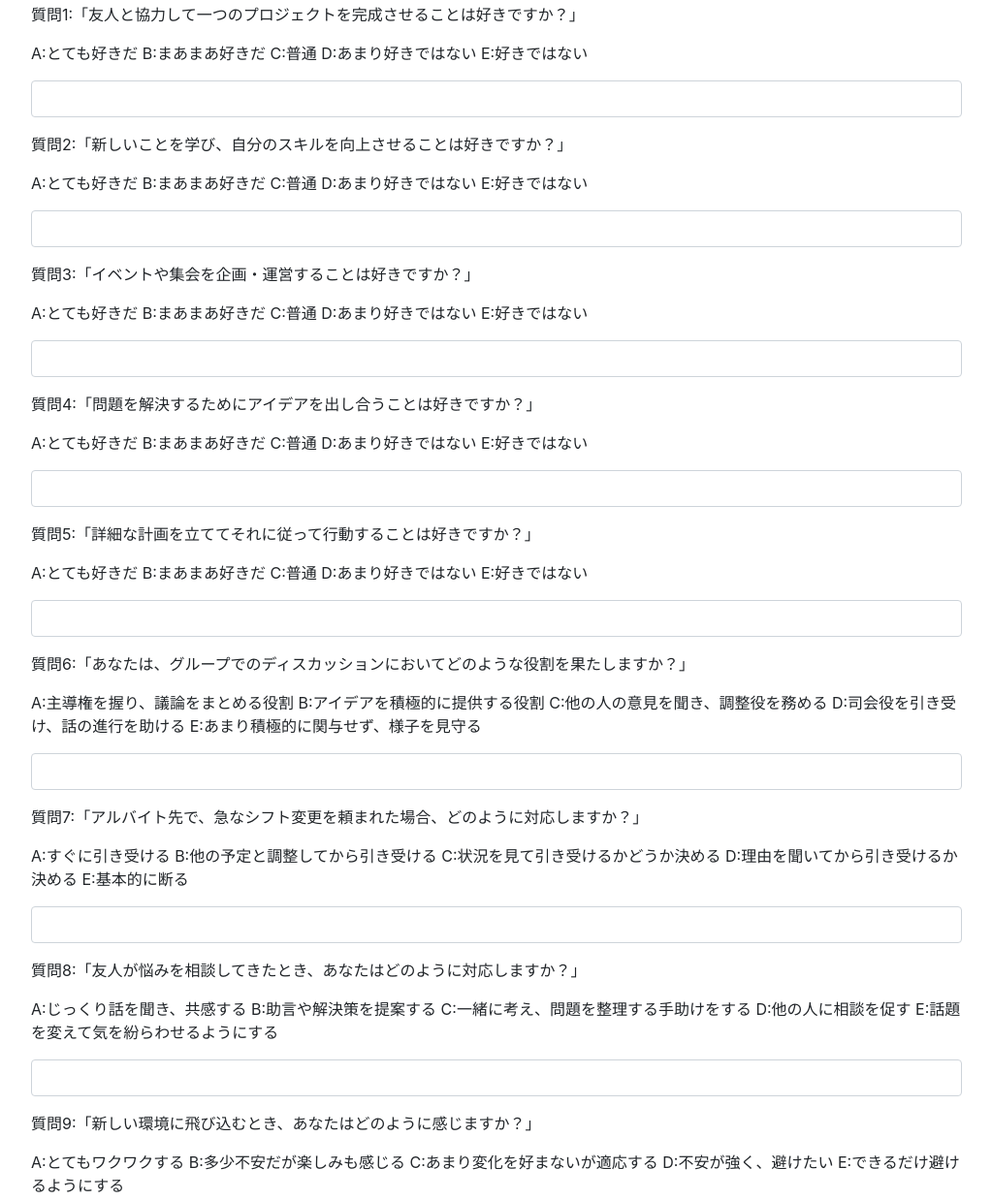
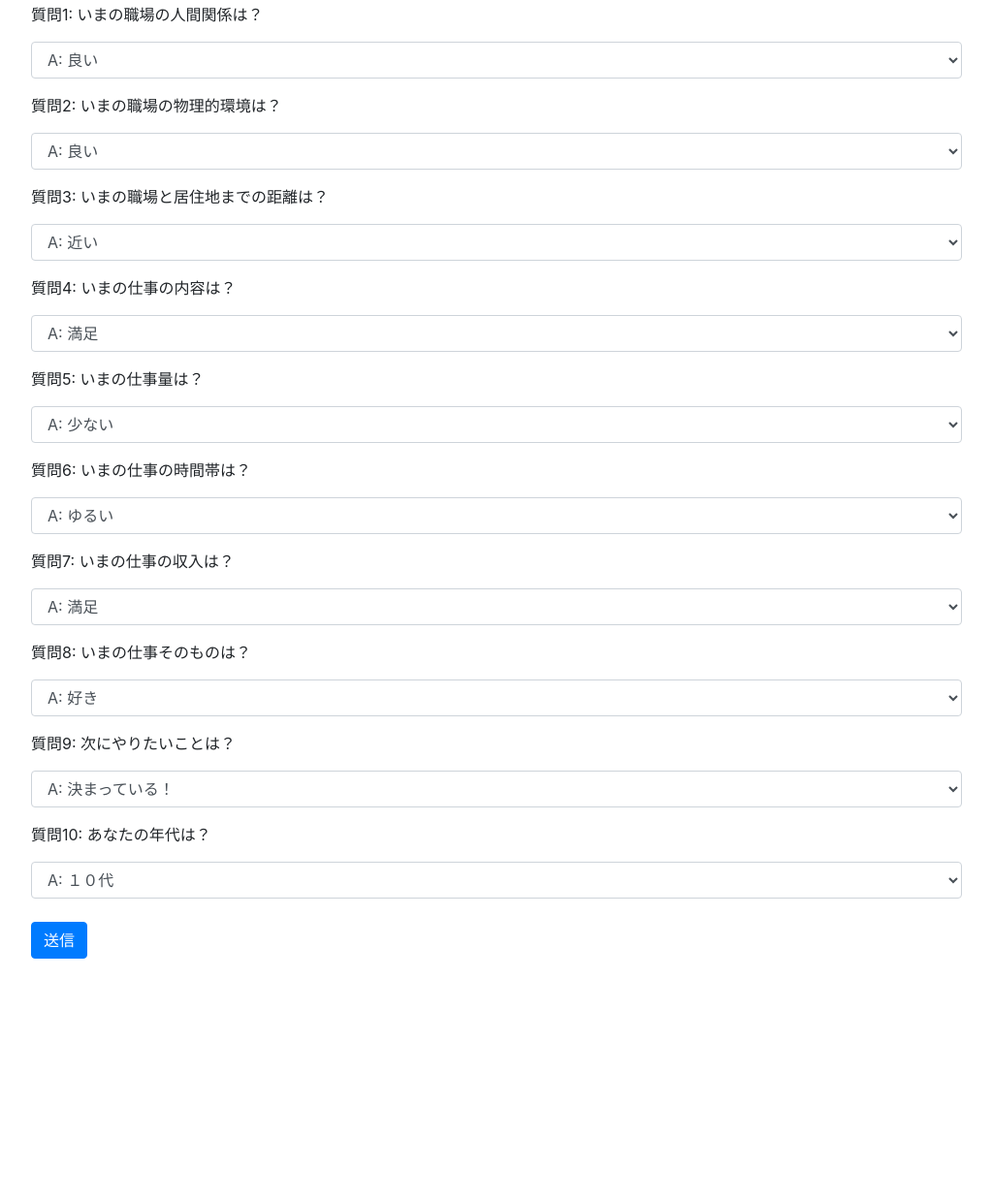
Before and after one commit to Amplil/resignation_resignation, a plain HTML site: page index.html in a window 1280 px wide. Shown: the part 107-1345 px from the top of the page at 97% size, without its empty margins (128-1151 px from the left). After the commit the page ends 1112 px from the top, so only its background shows below. Drawn offline with nearby package versions, Linux system fonts and the light colour scheme; a script that the page names is missing.

Commit message:
退職診断

```diff
--- a/index.html
+++ b/index.html
@@ -2,7 +2,7 @@
 <head>
     <meta http-equiv="Content-Type" content="text/html; charset=utf-8">
     <meta name="viewport" content="width=device-width, initial-scale=1.0">
-    <title>職業診断アンケート</title>
+    <title>退職診断アンケート</title>
     <link rel="stylesheet" href="https://stackpath.bootstrapcdn.com/bootstrap/4.4.1/css/bootstrap.min.css" rossorigin="anonymous">
     <link rel="stylesheet" href="https://stackpath.bootstrapcdn.com/font-awesome/4.7.0/css/font-awesome.min.css">
     <link rel="stylesheet" href="https://cdnjs.cloudflare.com/ajax/libs/jqueryui/1.12.1/themes/base/jquery-ui.min.css">
@@ -14,56 +14,84 @@
         <div>
             <input class="form-control w-100 mt-1" name="1" placeholder="" required>
         </div>
-        <p class="mt-3">質問1:「友人と協力して一つのプロジェクトを完成させることは好きですか？」</p>
-        <p class="mt-3">A:とても好きだ B:まあまあ好きだ C:普通 D:あまり好きではない E:好きではない</p>
-        <div>
-            <input class="form-control w-100 mt-1" name="2" placeholder="" required>
-        </div>
-        <p class="mt-3">質問2:「新しいことを学び、自分のスキルを向上させることは好きですか？」</p>
-        <p class="mt-3">A:とても好きだ B:まあまあ好きだ C:普通 D:あまり好きではない E:好きではない</p>
-        <div>
-            <input class="form-control w-100 mt-1" name="3" placeholder="" required>
-        </div>
-        <p class="mt-3">質問3:「イベントや集会を企画・運営することは好きですか？」</p>
-        <p class="mt-3">A:とても好きだ B:まあまあ好きだ C:普通 D:あまり好きではない E:好きではない</p>
-        <div>
-            <input class="form-control w-100 mt-1" name="4" placeholder="" required>
-        </div>
-        <p class="mt-3">質問4:「問題を解決するためにアイデアを出し合うことは好きですか？」</p>
-        <p class="mt-3">A:とても好きだ B:まあまあ好きだ C:普通 D:あまり好きではない E:好きではない</p>
-        <div>
-            <input class="form-control w-100 mt-1" name="5" placeholder="" required>
-        </div>
-        <p class="mt-3">質問5:「詳細な計画を立ててそれに従って行動することは好きですか？」</p>
-        <p class="mt-3">A:とても好きだ B:まあまあ好きだ C:普通 D:あまり好きではない E:好きではない</p>
-        <div>
-            <input class="form-control w-100 mt-1" name="6" placeholder="" required>
-        </div>
-        <p class="mt-3">質問6:「あなたは、グループでのディスカッションにおいてどのような役割を果たしますか？」</p>
-        <p class="mt-3">A:主導権を握り、議論をまとめる役割 B:アイデアを積極的に提供する役割 C:他の人の意見を聞き、調整役を務める D:司会役を引き受け、話の進行を助ける E:あまり積極的に関与せず、様子を見守る</p>
-        <div>
-            <input class="form-control w-100 mt-1" name="7" placeholder="" required>
-        </div>
-        <p class="mt-3">質問7:「アルバイト先で、急なシフト変更を頼まれた場合、どのように対応しますか？」</p>
-        <p class="mt-3">A:すぐに引き受ける B:他の予定と調整してから引き受ける C:状況を見て引き受けるかどうか決める D:理由を聞いてから引き受けるか決める E:基本的に断る</p>
-        <div>
-            <input class="form-control w-100 mt-1" name="8" placeholder="" required>
-        </div>
-        <p class="mt-3">質問8:「友人が悩みを相談してきたとき、あなたはどのように対応しますか？」</p>
-        <p class="mt-3">A:じっくり話を聞き、共感する B:助言や解決策を提案する C:一緒に考え、問題を整理する手助けをする D:他の人に相談を促す E:話題を変えて気を紛らわせるようにする</p>
-        <div>
-            <input class="form-control w-100 mt-1" name="9" placeholder="" required>
-        </div>
-        <p class="mt-3">質問9:「新しい環境に飛び込むとき、あなたはどのように感じますか？」</p>
-        <p class="mt-3">A:とてもワクワクする B:多少不安だが楽しみも感じる C:あまり変化を好まないが適応する D:不安が強く、避けたい E:できるだけ避けるようにする</p>
-        <div>
-            <input class="form-control w-100 mt-1" name="10" placeholder="" required>
-        </div>
-        <p class="mt-3">質問10:「学業や仕事で締め切りが迫っているとき、あなたはどのように対処しますか？」</p>
-        <p class="mt-3">A:早めに取りかかり、計画的に進める B:途中で進捗を確認しながら進める C:ギリギリになってから一気に取りかかる D:プレッシャーを感じるがなんとか間に合わせる E:締め切りに間に合わないことが多い</p>
-        <div>
-            <input class="form-control w-100 mt-1" name=11" placeholder="" required>
-        </div>
+
+        <p class="mt-3">質問1: いまの職場の人間関係は？</p>
+        <select class="form-control w-100 mt-1" name="2">
+            <option value="A">A: 良い</option>
+            <option value="B">B: 普通</option>
+            <option value="C">C: 悪い</option>
+        </select>
+
+        <p class="mt-3">質問2: いまの職場の物理的環境は？</p>
+        <select class="form-control w-100 mt-1" name="3">
+            <option value="A">A: 良い</option>
+            <option value="B">B: 普通</option>
+            <option value="C">C: 悪い</option>
+        </select>
+
+        <p class="mt-3">質問3: いまの職場と居住地までの距離は？</p>
+        <select class="form-control w-100 mt-1" name="4">
+            <option value="A">A: 近い</option>
+            <option value="B">B: 適度</option>
+            <option value="C">C: 遠い</option>
+        </select>
+
+        <p class="mt-3">質問4: いまの仕事の内容は？</p>
+        <select class="form-control w-100 mt-1" name="5">
+            <option value="A">A: 満足</option>
+            <option value="B">B: 満足ではないが不満というわけでもない</option>
+            <option value="C">C: 不満足</option>
+        </select>
+
+        <p class="mt-3">質問5: いまの仕事量は？</p>
+        <select class="form-control w-100 mt-1" name="6">
+            <option value="A">A: 少ない</option>
+            <option value="B">B: 適度</option>
+            <option value="C">C: 多い</option>
+        </select>
+
+        <p class="mt-3">質問6: いまの仕事の時間帯は？</p>
+        <select class="form-control w-100 mt-1" name="7">
+            <option value="A">A: ゆるい</option>
+            <option value="B">B: 特に不満はない</option>
+            <option value="C">C: きつい</option>
+        </select>
+
+        <p class="mt-3">質問7: いまの仕事の収入は？</p>
+        <select class="form-control w-100 mt-1" name="8">
+            <option value="A">A: 満足</option>
+            <option value="B">B: どちらかというと満足</option>
+            <option value="C">C: 適切</option>
+            <option value="D">D: どちらかというと不満</option>
+            <option value="E">E: 不満足</option>
+        </select>
+
+        <p class="mt-3">質問8: いまの仕事そのものは？</p>
+        <select class="form-control w-100 mt-1" name="9">
+            <option value="A">A: 好き</option>
+            <option value="B">B: 好きでも嫌いでもない</option>
+            <option value="C">C: 嫌い</option>
+        </select>
+
+        <p class="mt-3">質問9: 次にやりたいことは？</p>
+        <select class="form-control w-100 mt-1" name="10">
+            <option value="A">A: 決まっている！</option>
+            <option value="B">B: なんとなく決まっている</option>
+            <option value="C">C: これから探す</option>
+            <option value="D">D: ない</option>
+        </select>
+
+        <p class="mt-3">質問10: あなたの年代は？</p>
+        <select class="form-control w-100 mt-1" name="11">
+            <option value="A">A: １０代</option>
+            <option value="B">B: ２０代</option>
+            <option value="C">C: ３０代</option>
+            <option value="D">D: ４０代</option>
+            <option value="E">E: ５０代</option>
+            <option value="F">F: ６０代以上</option>
+            <option value="G">G: 秘密</option>
+        </select>
+
         <input type="submit" class="mt-4 btn btn-primary" value="送信">
     </form>
 
@@ -117,7 +145,7 @@
                 const text10 = $('input[name="10"]').val();
                 const text11  = $('input[name="11"]').val();
 
-                const msg = `${text1}\n${text2}\n${text3}\n${text4}\n${text5}\n${text6}\n${text7}\n${text8}\n${text9}\n${text10}\n${text11}`;
+                const msg = `退職診断\n${text1}\n${text2}\n${text3}\n${text4}\n${text5}\n${text6}\n${text7}\n${text8}\n${text9}\n${text10}\n${text11}`;
                 sendText(msg);
 
                 return false;
```
